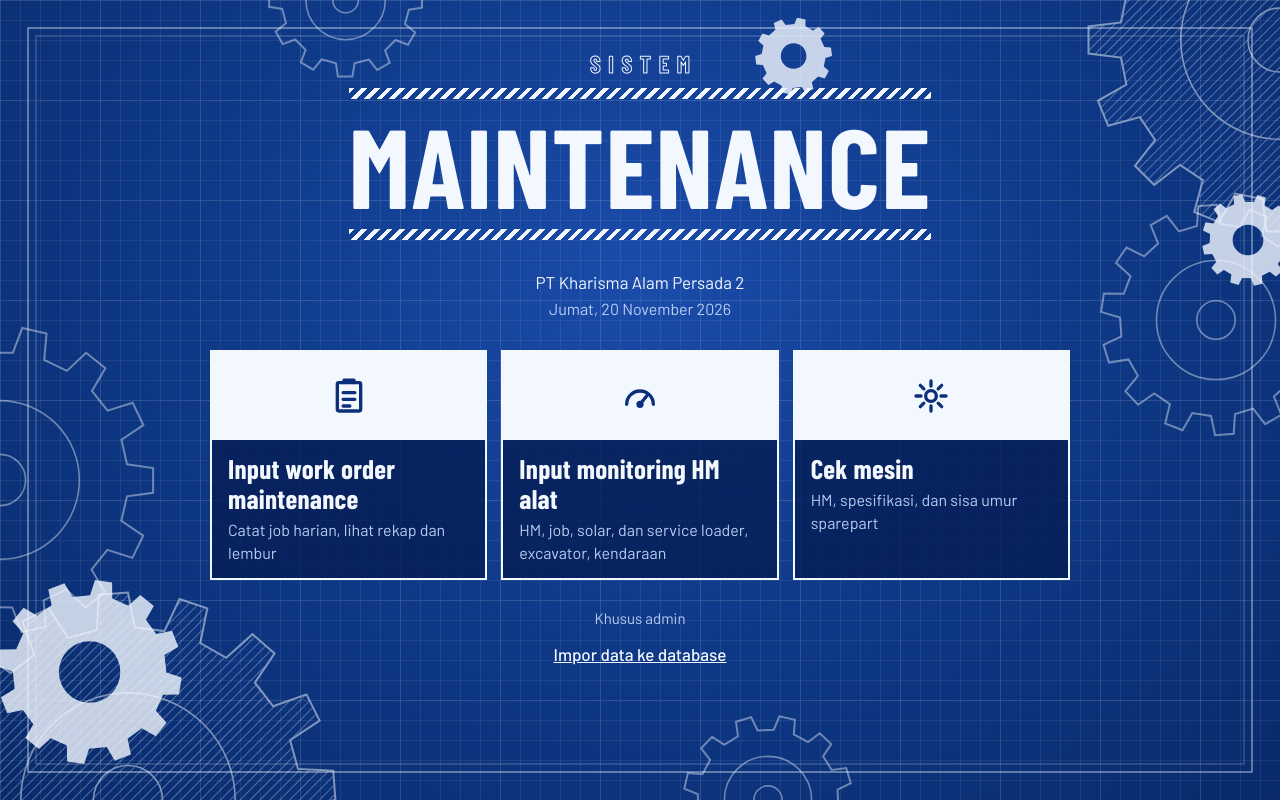
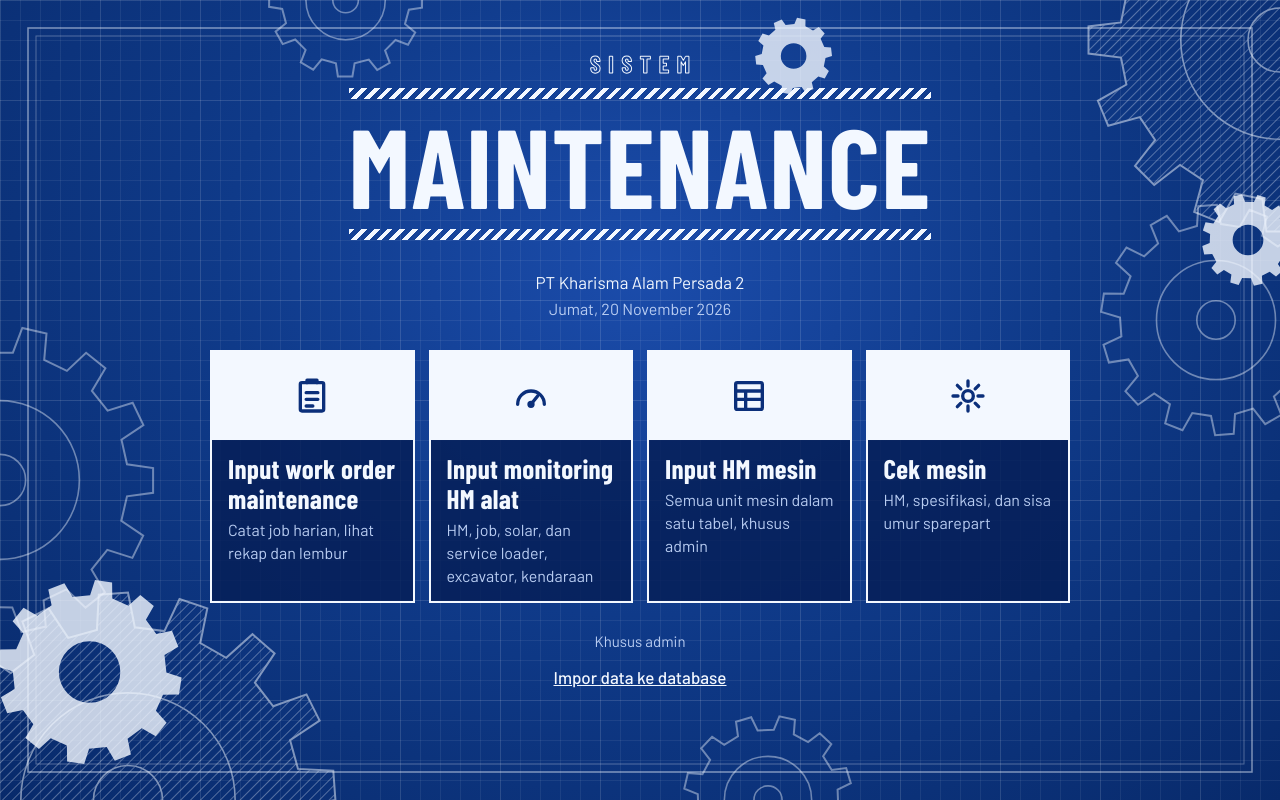
Before and after one commit to alkausarmc1/Work-Order-Maintenance, a plain HTML site: page menu.html in a window 1280 px wide. Drawn offline with nearby package versions, Linux system fonts and the light colour scheme.

Commit message:
Add files via upload

```diff
--- a/menu.html
+++ b/menu.html
@@ -28,7 +28,7 @@ nav{display:grid;gap:14px;margin-top:30px}
 .tx span{display:block;margin-top:4px;color:var(--mut);font-size:16px}
 .adm{margin-top:28px;text-align:center;color:var(--mut);font-size:15px}
 .adm a{display:inline-block;margin-top:4px;padding:8px 4px;color:var(--ink);font-size:17px;font-weight:500}
-@media(min-width:720px){nav{grid-template-columns:repeat(3,1fr)}.t{grid-template-columns:1fr;grid-template-rows:88px 1fr;min-height:0}.tx{align-self:start}.wrap{padding-top:52px}}
+@media(min-width:720px){nav{grid-template-columns:repeat(auto-fit,minmax(190px,1fr))}.t{grid-template-columns:1fr;grid-template-rows:88px 1fr;min-height:0}.tx{align-self:start}.wrap{padding-top:52px}}
 </style></head><body>
 <svg id="bg" aria-hidden="true"></svg>
 <div class="wrap">
@@ -36,6 +36,7 @@ nav{display:grid;gap:14px;margin-top:30px}
 <nav>
  <a class="t" href="index.html"><div class="ic"><svg viewBox="0 0 24 24" aria-hidden="true"><rect x="5" y="4" width="14" height="17" rx="1"/><path d="M9 4V2.5h6V4M8.5 10h7M8.5 14h7M8.5 18h4"/></svg></div><div class="tx"><b>Input work order maintenance</b><span>Catat job harian, lihat rekap dan lembur</span></div></a>
  <a class="t" href="hm_alat.html"><div class="ic"><svg viewBox="0 0 24 24" aria-hidden="true"><path d="M4 17a8 8 0 1 1 16 0"/><path d="M12 17l4-5"/><circle cx="12" cy="17" r="1.2"/></svg></div><div class="tx"><b>Input monitoring HM alat</b><span>HM, job, solar, dan service loader, excavator, kendaraan</span></div></a>
+ <a class="t" href="hm_mesin.html"><div class="ic"><svg viewBox="0 0 24 24" aria-hidden="true"><rect x="4" y="4" width="16" height="16" rx="1"/><path d="M4 9h16M4 14h16M10 9v11"/></svg></div><div class="tx"><b>Input HM mesin</b><span>Semua unit mesin dalam satu tabel, khusus admin</span></div></a>
  <a class="t" href="mesin.html"><div class="ic"><svg viewBox="0 0 24 24" aria-hidden="true"><circle cx="12" cy="12" r="3.2"/><path d="M12 3v3M12 18v3M3 12h3M18 12h3M5.6 5.6l2.1 2.1M16.3 16.3l2.1 2.1M18.4 5.6l-2.1 2.1M7.7 16.3l-2.1 2.1"/></svg></div><div class="tx"><b>Cek mesin</b><span>HM, spesifikasi, dan sisa umur sparepart</span></div></a>
 </nav>
 <div class="adm">Khusus admin<br><a href="impor.html">Impor data ke database</a></div>
```
